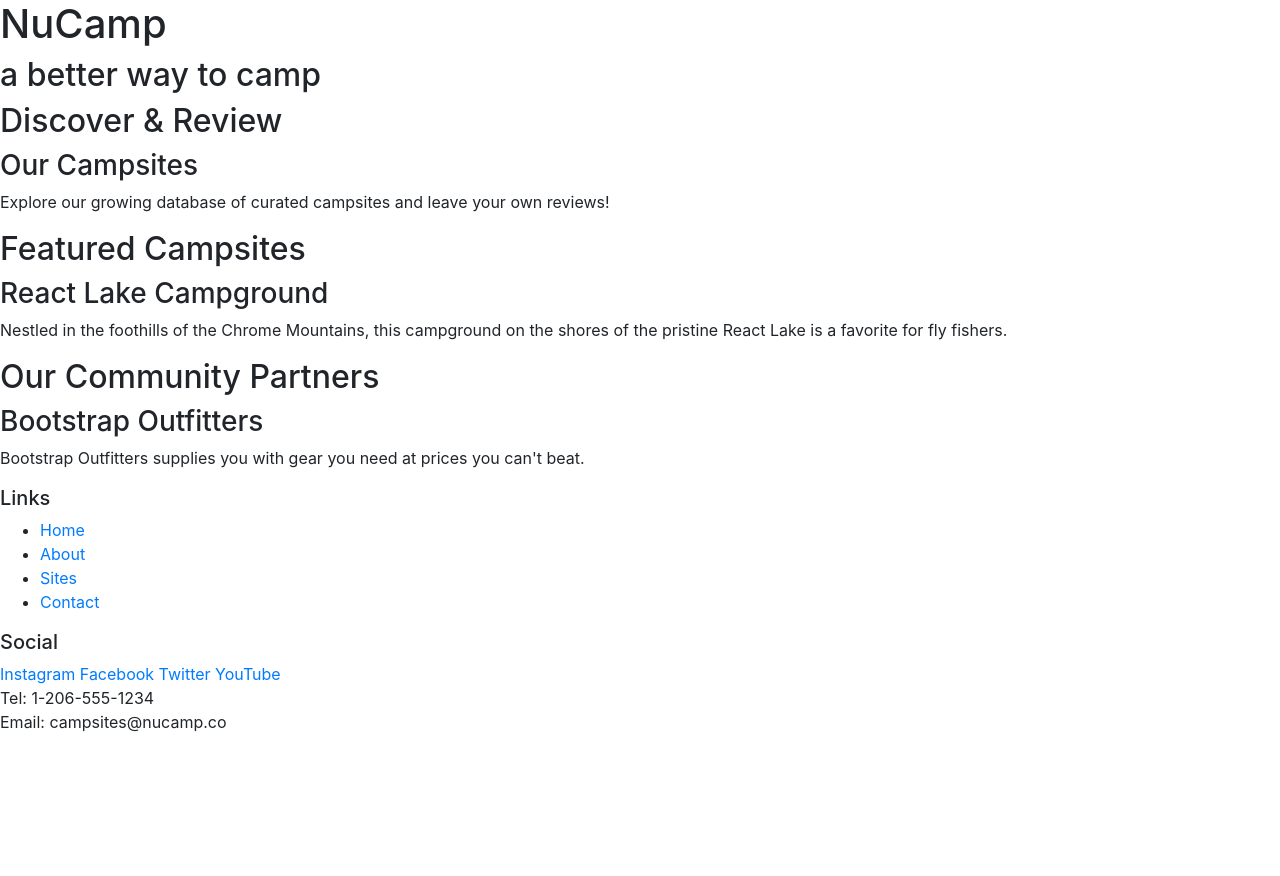
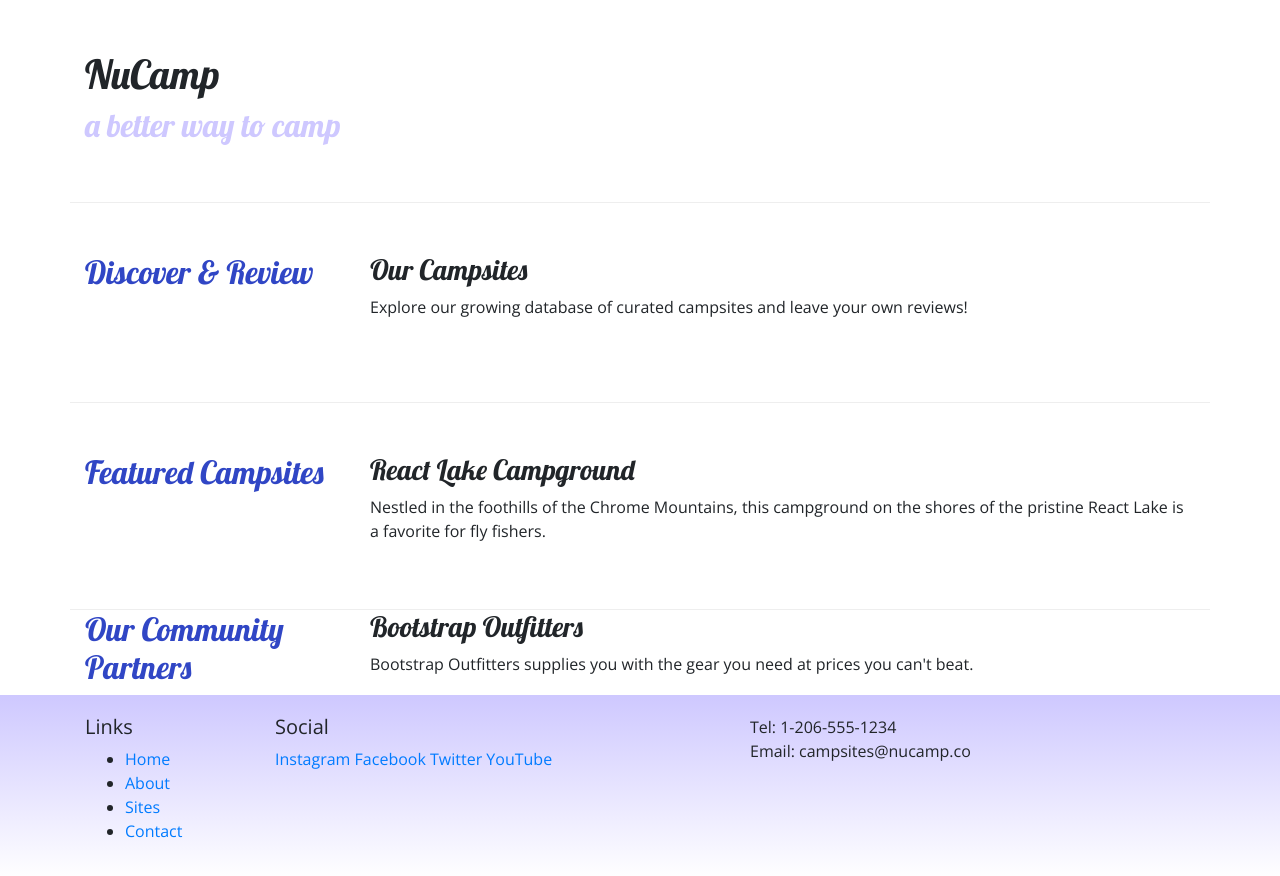
Before and after one commit to KofiDark/nucampsite, a website: page index.html in a window 1280 px wide. Before the commit the page ends 800 px from the top, so only its background shows below. Drawn offline with nearby package versions, Linux system fonts and the light colour scheme.

Commit message:
Second Commit

```diff
--- /dev/null
+++ b/css/styles.css
@@ -0,0 +1,31 @@
+body {
+    font-family: "Open Sans", sans-serif;
+}
+
+h1, h2, h3 {
+    font-family: "Lobster", cursive;
+}
+
+h2 {
+    color: #3046C5;
+}
+
+header h2 {
+    color: #CEC8FF;
+}
+
+footer {
+    background-image: linear-gradient(#CEC8FF, white);
+    padding: 20px 0;
+}
+
+.jumbotron {
+    padding: 30px;
+    background-image: linear-gradient(to right, #5637DD, #3046C5, #60106B);
+    color: white;
+}
+
+.row-content {
+    padding: 50px 0;
+    border-bottom: 1px ridge;
+    min-height: 200px;
--- a/index.html
+++ b/index.html
@@ -9,38 +9,59 @@
         <!-- Bootstrap CSS -->
         <link rel="stylesheet" href="node_modules/bootstrap/dist/css/bootstrap.min.css" />
 
+        <!-- Additional CSS must be placed after Bootstrap CSS -->
+        <link rel="stylesheet" href="https://fonts.googleapis.com/css?family=Lobster|Open+Sans" />
+        <link rel="stylesheet" href="css/styles.css" />
         <title>NuCamp: A Better Way To Camp</title>
     </head>
 
 <body>
-
     <header>
-        <div>
+        <div class="container">
+            <div class="row row-content">
+                <div class="col">
                     <h1>NuCamp</h1>
                     <h2>a better way to camp</h2>
                 </div>
+            </div>
+        </div>
     </header>
 
-    <div>
+    <div class="container">
+        <div class="row row-content">
+            <div class="col-sm-4 col-md-3">
                 <h2>Discover & Review</h2>
+            </div>
+            <div class="col">
                 <h3>Our Campsites</h3>
                 <p>Explore our growing database of curated campsites and leave your own reviews!</p>
             </div>
+        </div>
 
-    <div>
+        <div class="row row-content">
+            <div class="col-sm-4 col-md-3">
                 <h2>Featured Campsites</h2>
+            </div>
+            <div class="col">
                 <h3>React Lake Campground</h3>
         		<p>Nestled in the foothills of the Chrome Mountains, this campground on the shores of the pristine React Lake is a favorite for fly fishers.</p>
    			</div>
-
-    <div>
-        <h2>Our Community Partners</h2>
-        <h3>Bootstrap Outfitters</h3>
-        <p>Bootstrap Outfitters supplies you with gear you need at prices you can't beat.</p>
         </div>
 
+        <div class="row">
+            <div class="col-sm-4 col-md-3">
+                <h2>Our Community Partners</h2>
+            </div>
+            <div class="col">
+                <h3>Bootstrap Outfitters</h3>
+        		<p>Bootstrap Outfitters supplies you with the gear you need at prices you can't beat.</p>
+            </div>
+        </div>
+    </div>
     <footer>
-        <div>
+        <div class="container">
+            <div class="row">
+                <div class="col-4 col-sm-2">
                     <h5>Links</h5>
             		<ul>
                         <li><a href="#">Home</a></li>
@@ -49,16 +70,18 @@
                         <li><a href="#">Contact</a></li>
                     </ul>
                 </div>
-        <div>
+                <div class="col-6 col-sm-5">
                 	<h5>Social</h5>
                     <a href="http://instagram.com/">Instagram</a>
                     <a href="http://facebook.com/">Facebook</a>
                     <a href="http://twitter.com/">Twitter</a>
                     <a href="http://youtube.com/">YouTube</a>
                 </div>
-        <div>
+                <div class="col-sm-4">
                     Tel: 1-206-555-1234<br />
                     Email: campsites@nucamp.co
+                </div>
+           </div>
         </div>
     </footer>
     <!-- jQuery must come first, then Popper.js, then the Bootstrap JavaScript plugins.-->
```
Lines whose indentation alone changed are shown as unchanged.
